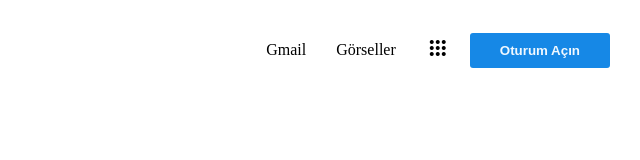
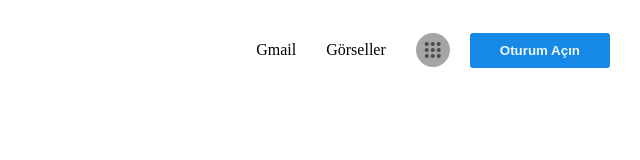
Before and after one commit to dev-arctic/Google-2022-clone-Patika.dev, a plain HTML site: page index.html in a window 1280 px wide. In both pictures the pointer is over the element "apps". Shown: the whole page, without its empty margins (640-1280 px from the left). Drawn offline with nearby package versions, Linux system fonts and the light colour scheme.

Commit message:
update banner

```diff
--- a/style.css
+++ b/style.css
@@ -18,10 +18,12 @@
     list-style: none;
     justify-content: space-around;
     flex: 0 0 10%;
+    font-weight: 100;
     align-items: center;
 }
 .top-nav ul li span {
     align-self: flex-end;
+
 }
 .top-nav button {
     margin-right: calc(30px);
@@ -77,6 +79,12 @@
 .top-nav ul li:nth-child(2):hover {
     text-decoration: underline;
 }
-.top-nav span:nth-child:hover {
+.top-nav span:hover {
     cursor: pointer;
+    border-radius: 50%;
+    background-color: gray;
+    opacity: 0.7;
 }
+.top-nav span {
+    padding: 5px;
+}
```
Also changed, not shown: index.html (+1 -0 lines).
